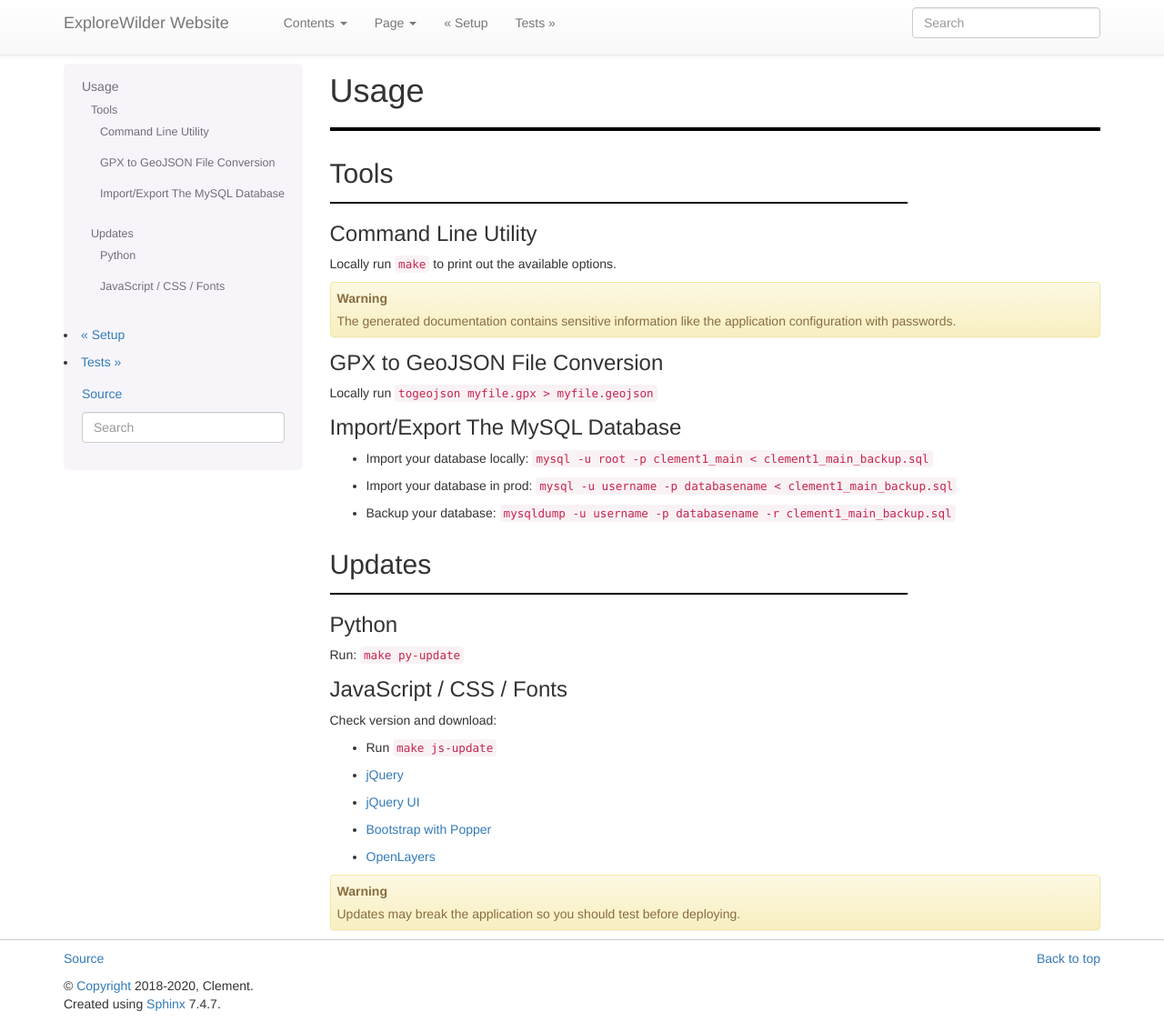
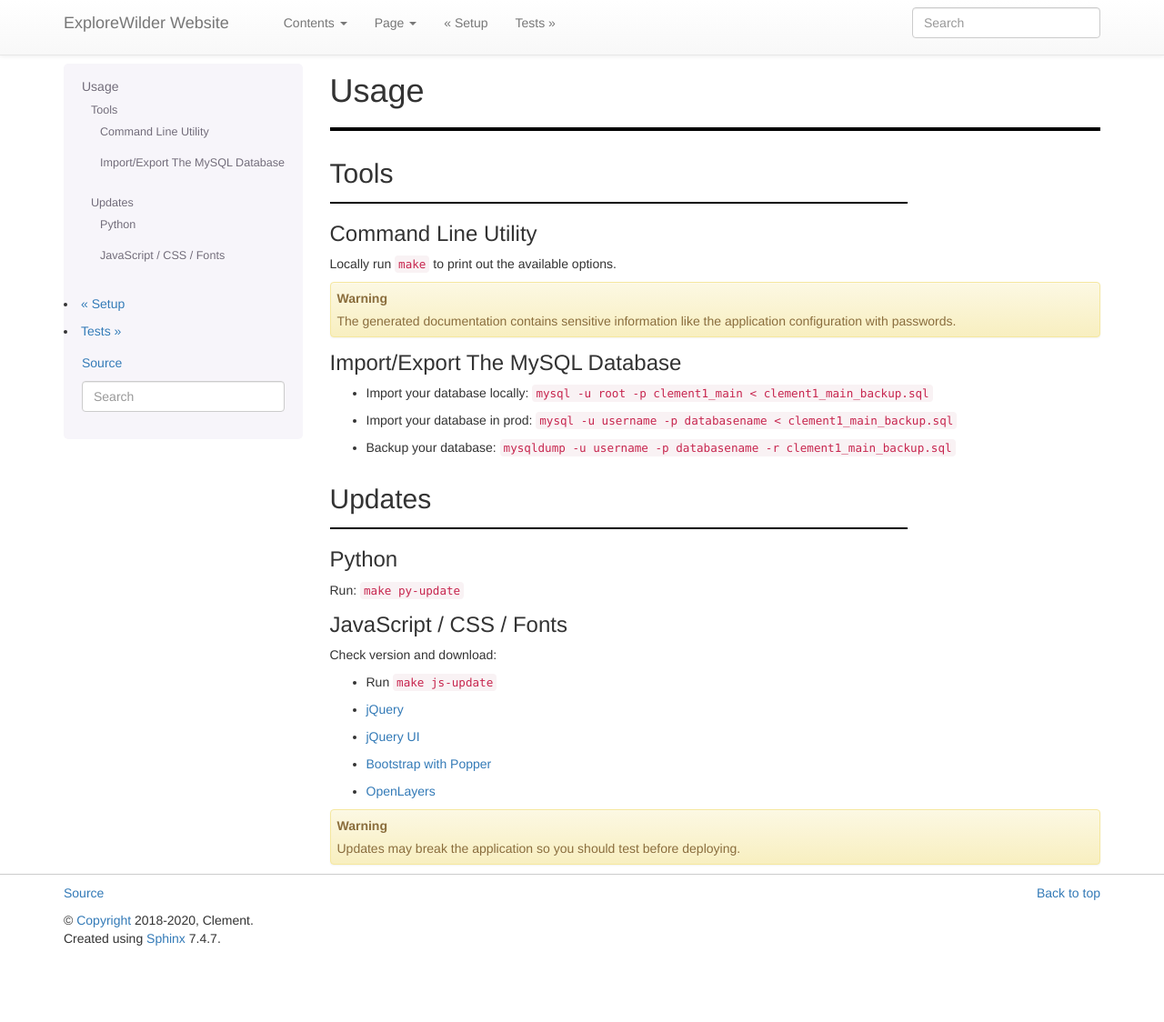
Before and after one commit to ExploreWilder/MainWebsite, a Sphinx documentation site: the page built from doc/source/usage.rst, in a window 1280 px wide and 1124 px high. Shown: the whole window at 91% size. Built offline with Sphinx 7.4.7, drawn with Linux system fonts in a browser that asks for light colours.

Commit message:
Removed mapbox/togeojson

```diff
--- a/doc/source/setup.rst
+++ b/doc/source/setup.rst
@@ -32,7 +32,7 @@
     tar -xJvf node-$VERSION-$DISTRO.tar.xz -C /usr/local/lib/nodejs
     rm -f node-$VERSION-$DISTRO.tar.xz
     npm -g config set ignore-scripts true # don't run scripts as sudo
-    npm install -g jsdoc gulp-cli @mapbox/togeojson
+    npm install -g jsdoc gulp-cli
 
 In the step above, the *PATH* is exported for root, whereas the step below exports the *PATH* for the user.
 
--- a/doc/source/usage.rst
+++ b/doc/source/usage.rst
@@ -11,11 +11,6 @@
 
 .. warning::
     The generated documentation contains sensitive information like the application configuration with passwords.
-
-GPX to GeoJSON File Conversion
-^^^^^^^^^^^^^^^^^^^^^^^^^^^^^^
-
-Locally run ``togeojson myfile.gpx > myfile.geojson``
 
 Import/Export The MySQL Database
 ^^^^^^^^^^^^^^^^^^^^^^^^^^^^^^^^
```
